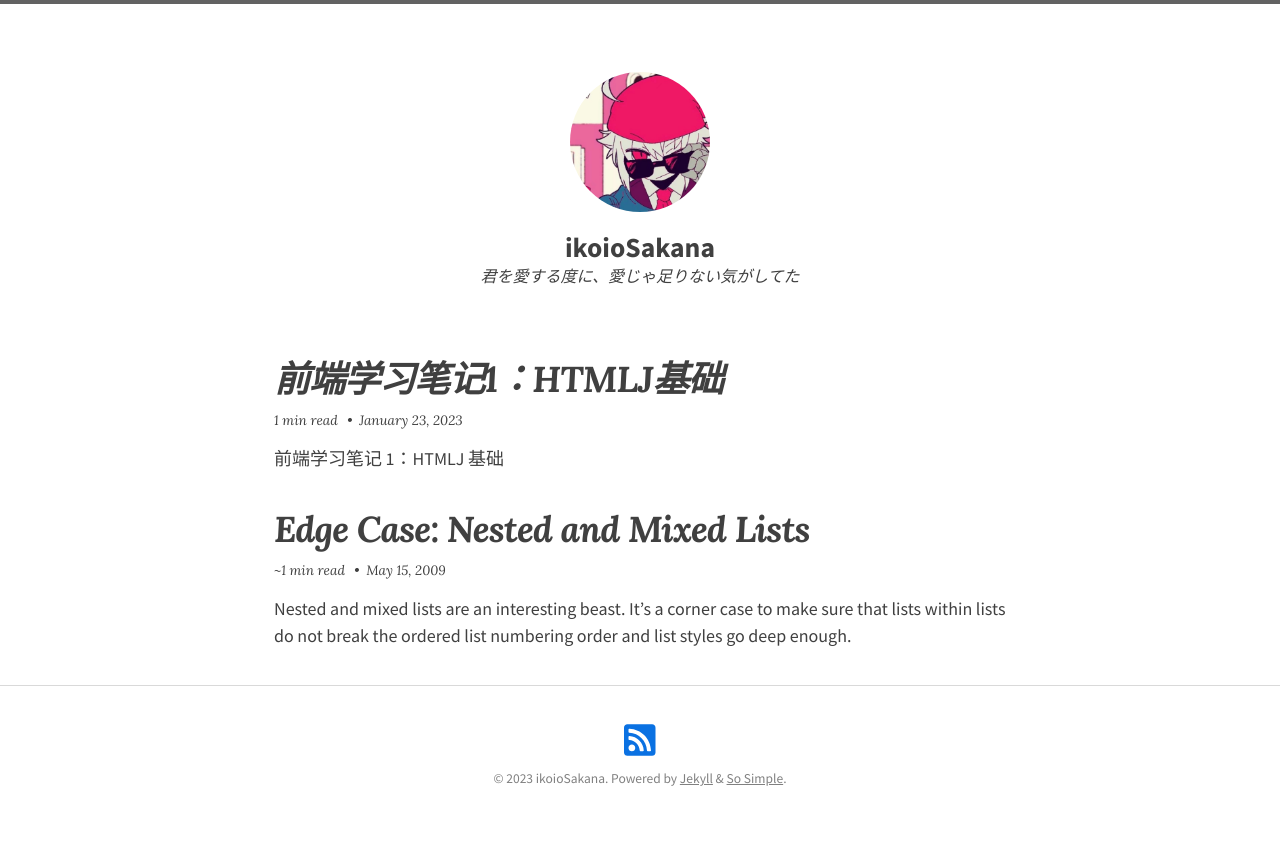
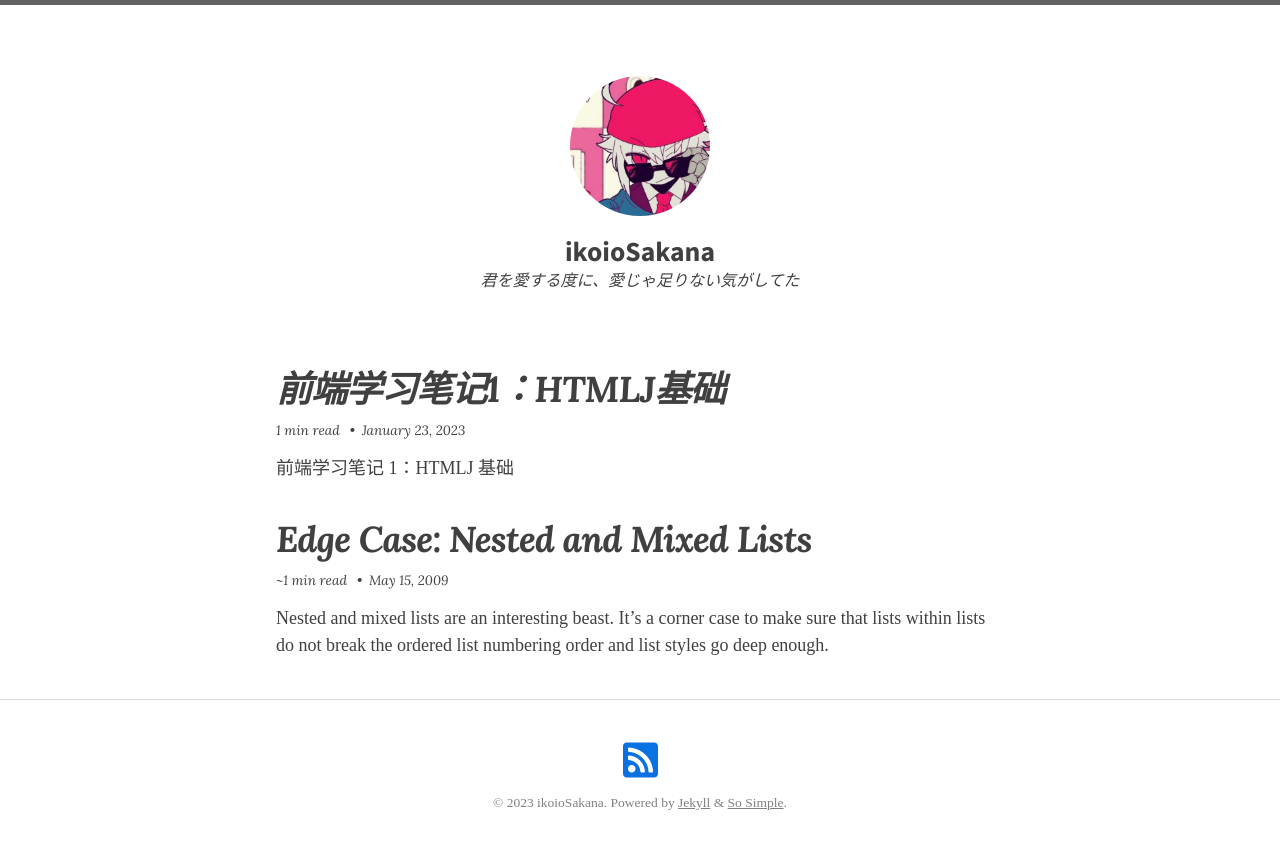
Before and after one commit to ikoiosakana/ikoiosakana.github.io, a Jekyll site: the page built from index.md, in a window 1280 px wide. Shown: the top 849 px of the page. Built offline with Jekyll 4.4.1, drawn with Linux system fonts in a browser that asks for light colours; nearby versions of some CDN libraries; some web fonts are replaced.

Commit message:
modified _asset

```diff
--- a/assets/css/main.scss
+++ b/assets/css/main.scss
@@ -6,3 +6,15 @@ sitemap: false
 @charset "utf-8";
 
 @import "so-simple";
+
+
+
+@font-face {
+    font-family: X;
+    src: url(fonts/X1.otf), url(fonts/X2.otf), url(fonts/X3.otf), url(fonts/X4.otf), url(fonts/X5.otf);
+}
+
+body {
+    font-family: "X";
+    font-size: 20px;
+}
```
Also changed, not shown: 6 other files.
